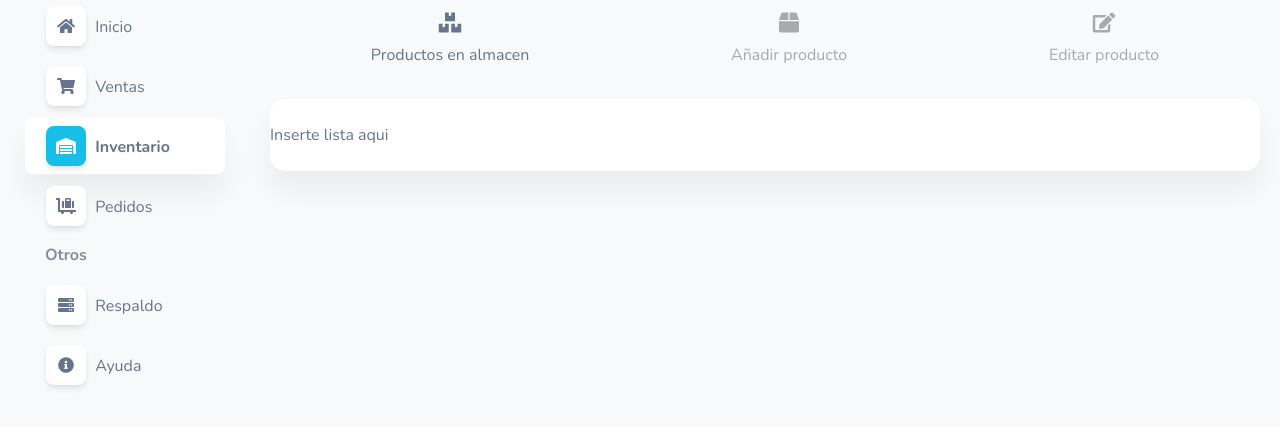
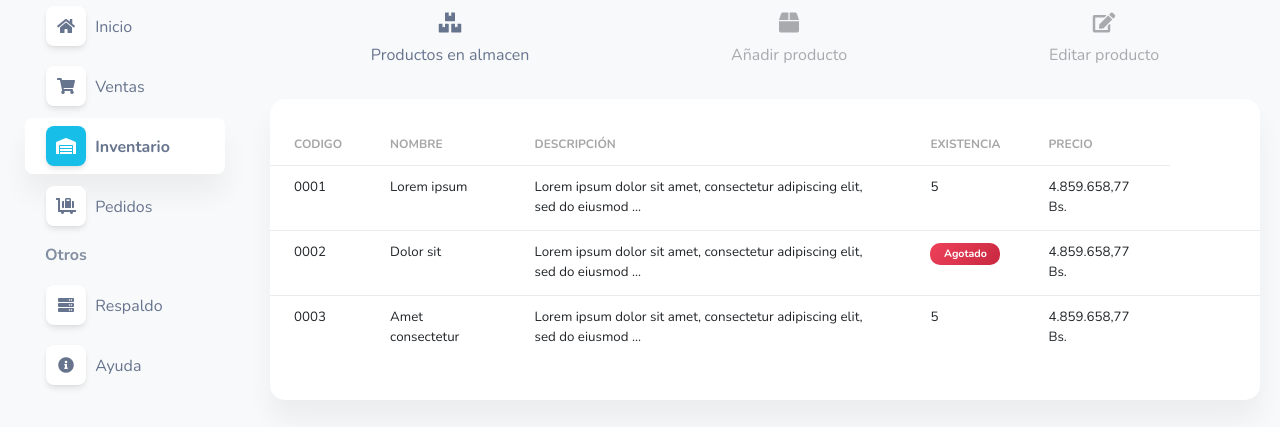
Before and after one commit to KevinF15/SISREVI, a PHP site: page /index.php?pagina=inventario in a window 1280 px wide. Shown: the part 98-525 px from the top of the page. Run offline with PHP 8.4, Linux system fonts and the light colour scheme.

Commit message:
Subo vista de inventario completa

```diff
--- a/css/main.css
+++ b/css/main.css
@@ -22,6 +22,34 @@ a {
 
 #wrapper {
   display: flex;
+}
+
+/*----- Custom buttons -----*/
+
+.btn {
+    border-radius: 8px;
+    font-size: 11pt;
+    transition: all 0.15s ease-in;
+}
+
+.btn-light {
+   border-color: #CED4DA;
+   color: #84888C;
+}
+
+.btn-light:hover {
+    color: #5B5E61;
+}
+
+.btn-gradient-primary-color {
+    background: linear-gradient(133deg, rgba(23,191,232,1) 0%, rgba(23,113,232,1) 100%);
+    color: #FFF;
+    font-weight: 700;
+}
+
+.btn-gradient-primary-color:hover {
+    color: #FFF;
+    transform:scale(1.1);
 }
 
 /***************************
@@ -63,7 +91,6 @@ a {
 .sidenav .nav-link i {
     background: #FFF;
     border-radius: 8px;
-    /*padding: 10px;*/
     width: 40px;
     text-align: center;
     line-height: 40px;
@@ -175,6 +202,8 @@ a {
     padding: 0 20px;
 }
 
+/*----- Cards -----*/
+
 .card {
     background: #FFF;
     border: none;
@@ -206,7 +235,13 @@ a {
     color: #A8AAAD;
 }
 
-/*----- Tab Panels -----*/
+.card-forms input[type=button], .card-forms button {
+    margin: 0 10px;
+}
+
+/***************************
+ *         TABS
+ ***************************/
 
 .nav-tabs {
     border: none;
@@ -226,12 +261,6 @@ a {
 }
 
 .nav-tabs .nav-item {
-    /*background: #FFF;
-    border: none;
-    border-radius: 10px;
-    padding: 6px 0;
-    box-shadow: var(--card-shadow);
-    text-align: center;*/
     display: block;
     color: #A8AAAD;
     text-align: center;
@@ -242,49 +271,59 @@ a {
     display: block;
     font-size: 20px;
     margin-bottom: 10px;
-    /*background: linear-gradient(130deg, rgba(23,191,232,1) 0%, rgba(17,140,171,1) 100%);
-    color: #FFF;
-    border-radius: 8px;
-    width: 48px;
-    text-align: center;
-    font-size: 18px;
-    line-height: 48px;
-    margin: 0 5px;
-    box-shadow: 0 0.25rem 0.375rem -0.0625rem rgb(20 20 20 / 12%), 0 0.125rem 0.25rem -0.0625rem rgb(20 20 20 / 7%) !important;*/
 }
 
-/*
+/***************************
+ *         TABLES
+ ***************************/
 
-.nav-tabs .nav-item {
-    display: block;
-    padding: 20px;
-    border: none;
-    border-radius: 0;
-    font-size: 17px;
-    font-weight: 700;
-    color: #444;
-    margin-right: 0;
-    text-align: center;
-    z-index: 1;
-    transition: all 0.3s ease 0s;
+.table th, .table td {
+    border-color: #e9ecef !important;
+    padding: 12px 24px;
 }
 
-.nav-tabs .nav-item i {
-    display: block;
-    font-size: 40px;
-    color: #00a6ff;
-    margin-bottom: 15px;
+.table th {
+    font-size: 9pt;
+    text-transform: uppercase;
+    color: #A6A6A6;
 }
 
-.panel-tabs {
-    box-shadow: var(--card-shadow);
+.table td {
+    font-size: 10pt;
 }
 
-.panel-content {
-    background: #FFF;
-    border: 1px solid #DEE2E6;
-    border-top: none;
-    border-radius: 0 0 10px 10px;
-    padding: 10px;
+.table tbody tr:last-child td {
+    border: none;
 }
-*/
+
+/*----- Table icons -----*/
+
+.table .fas {
+    visibility: hidden;
+    margin: 0 5px;
+}
+
+.table .fas:hover {
+    transform:scale(1.1);
+}
+
+.table tr:hover  .fas {
+    display: inline-block;
+    visibility: visible;
+}
+
+/*----- Other table styles -----*/
+
+.table .pdel {
+    color: #EF415A;
+}
+
+.sout {
+    background: linear-gradient(133deg, rgba(239,65,90,1) 0%, rgba(199,40,64,1) 100%);
+    font-weight: 700;
+    font-size: 8pt;
+    text-align: center;
+    color: #FFF;
+    border-radius: 10px;
+    padding: 3px;
+}
--- a/views/inventario.php
+++ b/views/inventario.php
@@ -1,3 +1,4 @@
+<!-- Tabs -->
 <ul class="nav nav-tabs flex-colum justify-content-around" role="tablist">
     <li class="nav-item">
         <a class="nav-link active" data-toggle="tab" href="#productList" role="tab"><i class="fas fa-boxes"></i>Productos en almacen</a>
@@ -12,50 +13,139 @@
 
 <div class="inventory-panel">
     <div class="tab-content">
+        <!-- List -->
         <div class="tab-pane fade show active card" id="productList">
-            Inserte lista aqui
+            <div class="product-table table-responsive">
+                <table class="table">
+                    <thead>
+                        <tr>
+                            <th>Codigo</th>
+                            <th>Nombre</th>
+                            <th>Descripción</th>
+                            <th>Existencia</th>
+                            <th>Precio</th>
+                        </tr>
+                    </thead>
+                    <tbody>
+                        <tr>
+                            <td>0001</td>
+                            <td>Lorem ipsum</td>
+                            <td>Lorem ipsum dolor sit amet, consectetur adipiscing elit, sed do eiusmod ...</td>
+                            <td>5</td>
+                            <td>4.859.658,77 Bs.</td>
+                            <td><i class="fas fa-pencil-alt pedit"></i> <i class="fas fa-trash-alt pdel"></i></td>
+                        </tr>
+                        <tr>
+                            <td>0002</td>
+                            <td>Dolor sit</td>
+                            <td>Lorem ipsum dolor sit amet, consectetur adipiscing elit, sed do eiusmod ...</td>
+                            <td><div class="sout">Agotado</div></td>
+                            <td>4.859.658,77 Bs.</td>
+                            <td><i class="fas fa-pencil-alt pedit"></i> <i class="fas fa-trash-alt pdel"></i></td>
+                        </tr>
+                        <tr>
+                            <td>0003</td>
+                            <td>Amet consectetur</td>
+                            <td>Lorem ipsum dolor sit amet, consectetur adipiscing elit, sed do eiusmod ...</td>
+                            <td>5</td>
+                            <td>4.859.658,77 Bs.</td>
+                            <td><i class="fas fa-pencil-alt pedit"></i> <i class="fas fa-trash-alt pdel"></i></td>
+                        </tr>
+                    </tbody>
+                </table>
+            </div>
         </div>
 
+        <!-- Add products -->
         <div class="tab-pane fade card card-forms" id="addProduct" role="tabpanel" aria-labelledby="test-tab">
             <h5 class="mb-0">Añadir producto</h5>
             <p class="mb-3 text-sm">Inserte la información especificada</p>
             <form method="POST" class="d-flex flex-column">
                 <div class="form-group mb-3">
                     <label for="pcodeInput" class="form-label">Código de producto</label>
-                    <input type="text" class="form-control" id="pcodeInput" name="cod" aria-describedby="codHelp" placeholder="0000000000">
+                    <input type="text" class="form-control" id="pcodeInput" name="cod" aria-describedby="codHelp" placeholder="0000000000" disabled>
                     <div id="codHelp" class="form-text"></div>
                 </div>
 
-                <div class="form-group row">
+                <div class="form-group row mb-3">
                     <div class="col-9">
                         <label for="pnameInput" class="form-label">Nombre</label>
-                        <input type="text" class="form-control" id="pnameInput" name="name" aria-describedby="nameHelp">
+                        <input type="text" class="form-control" id="pnameInput" name="nombre" aria-describedby="nameHelp">
                         <div id="nameHelp" class="form-text"></div>
                     </div>
                     <div class="col-3">
                         <label for="pnameInput" class="form-label">Cantidad</label>
-                        <input type="text" class="form-control" id="pnameInput" name="name" aria-describedby="nameHelp">
+                        <input type="number" class="form-control" id="existInput" name="existencia" min="0" step="1" aria-describedby="existHelp">
+                        <div id="existHelp" class="form-text"></div>
+                    </div>
+                </div>
+
+                <div class="form-group row mb-3">
+                    <div class="col-9">
+                        <label for="pnameInput" class="form-label">Descripción</label>
+                        <textarea class="form-control" id="pdescInput" name="descripcion" aria-describedby="descHelp"></textarea>
+                        <div id="descHelp" class="form-text"></div>
+                    </div>
+                    <div class="col-3">
+                        <label for="precunitInput" class="form-label">Precio unitario</label>
+                        <input type="number" class="form-control" id="precunitInput" name="prec_unit" min="1" step="0.01" aria-describedby="existHelp">
                         <div id="nameHelp" class="form-text"></div>
                     </div>
                 </div>
 
-                <div class="form-group row">
-                    <div class="col-9">
-                        <label for="pnameInput" class="form-label">Descripción</label>
-                        <input type="text" class="form-control" id="pnameInput" name="name" aria-describedby="nameHelp">
-                        <div id="nameHelp" class="form-text"></div>
-                    </div>
-                    <div class="col-3">
-                        <label for="pnameInput" class="form-label">Precio unitario</label>
-                        <input type="text" class="form-control" id="pnameInput" name="name" aria-describedby="nameHelp">
-                        <div id="nameHelp" class="form-text"></div>
-                    </div>
+                <div class="button-row d-flex justify-content-end mt-4">
+                    <input type="reset" class="btn btn-light">
+                    <button type="submit" class="btn btn-gradient-primary-color" name="agregar">Agregar</button>
                 </div>
             </form>
         </div>
 
+        <!-- Product edition -->
         <div class="tab-pane fade card card-forms" id="editProduct" role="tabpanel" aria-labelledby="test-tab">
-            olaakakajkaaa
+            <h5 class="mb-0">Editar producto</h5>
+            <p class="mb-3 text-sm">Seleccione el producto a editar y modifique su información.</p>
+            <form method="POST" class="d-flex flex-column">
+                <div class="form-group mb-3">
+                    <label for="pcodeInput" class="form-label">Producto</label>
+                    <input class="form-control" list="searchCodProd" placeholder="Ingrese codigo o nombre de producto...">
+                    <datalist id="searchCodProd">
+                        <option>00001 - Termostato</option>
+                        <option>00002 - Platano</option>
+                    </datalist>
+                    <div id="codHelp" class="form-text"></div>
+                </div>
+
+                <div class="form-group row mb-3">
+                    <div class="col-9">
+                        <label for="pnameInput" class="form-label">Nombre</label>
+                        <input type="text" class="form-control" id="pnameInput" name="nombre" aria-describedby="nameHelp">
+                        <div id="nameHelp" class="form-text"></div>
+                    </div>
+                    <div class="col-3">
+                        <label for="pnameInput" class="form-label">Cantidad</label>
+                        <input type="number" class="form-control" id="existInput" name="existencia" min="0" step="1" aria-describedby="existHelp">
+                        <div id="existHelp" class="form-text"></div>
+                    </div>
+                </div>
+
+                <div class="form-group row mb-3">
+                    <div class="col-9">
+                        <label for="pnameInput" class="form-label">Descripción</label>
+                        <textarea class="form-control" id="pdescInput" name="descripcion" aria-describedby="descHelp"></textarea>
+                        <div id="descHelp" class="form-text"></div>
+                    </div>
+                    <div class="col-3">
+                        <label for="precunitInput" class="form-label">Precio unitario</label>
+                        <input type="number" class="form-control" id="precunitInput" name="prec_unit" min="1" step="0.01" aria-describedby="existHelp">
+                        <div id="nameHelp" class="form-text"></div>
+                    </div>
+                </div>
+
+                <div class="button-row d-flex justify-content-end mt-4">
+                    <input type="reset" class="btn btn-light">
+                    <button type="submit" class="btn btn-gradient-primary-color" name="agregar">Agregar</button>
+                </div>
+            </form>
         </div>
     </div>
 </div>
```
